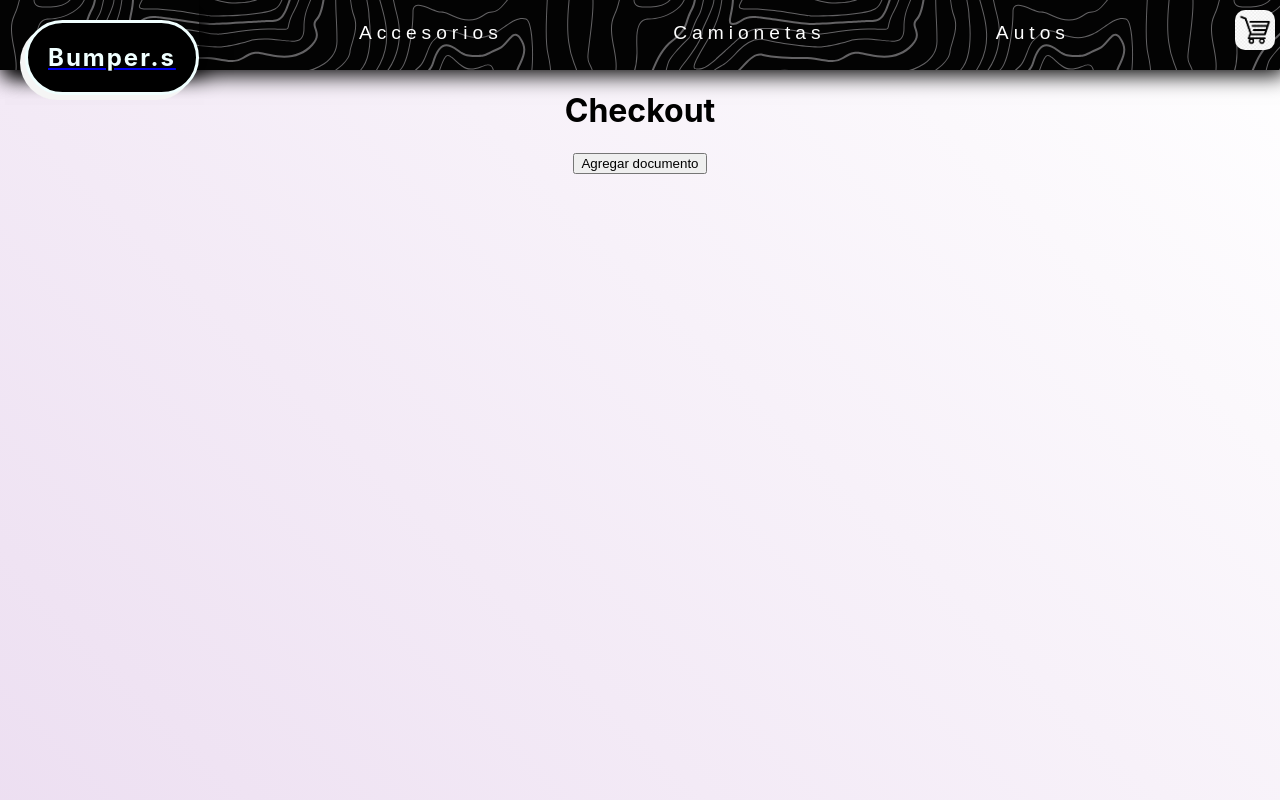
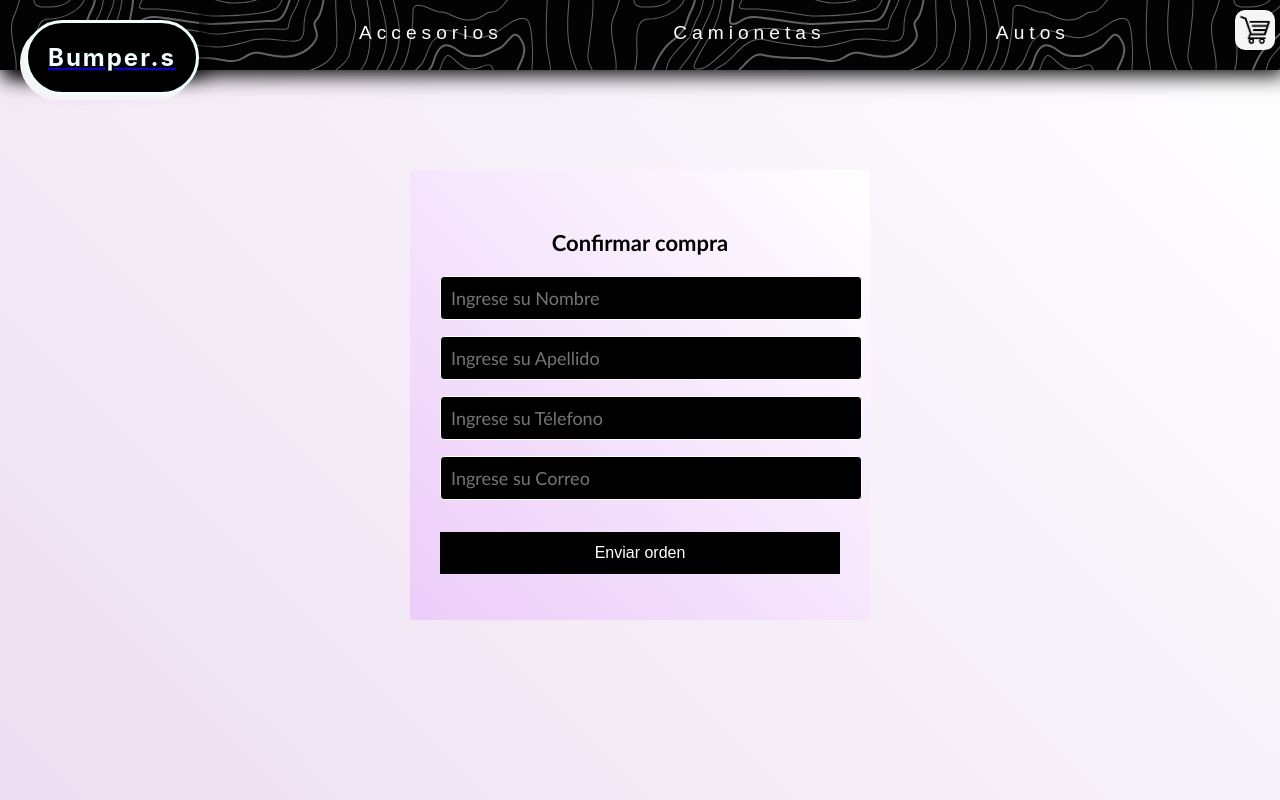
Before and after one commit to facuacunaa/EcomerceNFTs, a React (Create React App) app: page /checkout in a window 1280 px wide. Shown: the top 800 px of the page. Built offline with nearby package versions, Linux system fonts and the light colour scheme; no server answers; the database is empty.

Commit message:
Reentregadel proyecto

```diff
--- a/src/componentes/checkout/checkout.js
+++ b/src/componentes/checkout/checkout.js
@@ -1,80 +1,98 @@
-import { useState, useContext } from "react"
-import { CartContext } from "../context/CartContext"
-import { getDocs, addDoc, collection, doc, updateDoc, where, query, documentId, writeBatch } from 'firebase/firestore'
-import { db } from "../../services"
+import { useContext } from 'react'
+import { CartContext } from '../context/CartContext'
+import React, { useState } from 'react'
+import './form.css'
 
-const Checkout = () => {
-    const [loading, setLoading] = useState(false)
+export default function Form ({createOrder}) {
+    const {cart} = useContext(CartContext)
+    const [dataForm, setDataForm] = useState({
+        name: "",
+        surname: "",
+        phone: "",
+        email: ""
+      });
 
-    const { cart, total, clearCart } = useContext(CartContext)
+    const {name, phone, email} = useState("");
 
-    const createOrder = async () => {
-        setLoading(true)
-        try {
-            const objOrder = {
-                buyer: {
-                    name: 'Acuña Facundo',
-                    phone: '123456789',
-                    email: 'facuagustin17@gmail.com'
-                },
-                items: cart,
-                total
-            }
-
-            console.log(objOrder)
-
-            const ids = cart.map(prod => prod.id)
-            const productsRef = collection(db, 'products')
-
-            const productsAddedFromFirestore = await getDocs(query(productsRef, where(documentId(), 'in' , ids)))
-            const { docs } = productsAddedFromFirestore
-
-            const batch = writeBatch(db)
-            const outOfStock = []
-
-            docs.forEach(doc => {
-                const dataDoc = doc.data()
-                const stockDb = dataDoc.stock
-
-                const productAddedToCart = cart.find(prod => prod.id === doc.id)
-                const prodQuantity = productAddedToCart?.quantity
-
-                if(stockDb >= prodQuantity) {
-                    batch.update(doc.ref, { stock: stockDb - prodQuantity })
-                } else {
-                    outOfStock.push({ id: doc.id, ...dataDoc})
-                }
-            })
-
-            if(outOfStock.length === 0) {
-                await batch.commit()
-
-                const orderRef = collection(db, 'orders')
-                const orderAdded = await addDoc(orderRef, objOrder)
-
-                console.log(`El id de su orden es: ${orderAdded.id}`)
-                clearCart()
-            } else {
-                console.log('Hay productos fuera de stock')
-            }
-        } catch (error) {
-            console.log(error)
-        } finally {
-            setLoading(false)
-        }
+    function onInputChange(evt) {
+        setDataForm({
+            ...dataForm,
+            [evt.target.name] : evt.target.value
+        })
     }
 
-    if(loading) {
-        return <h1>Su orden se esta generando...</h1>
+    function onSubmit(evt) {
+        evt.preventDefault();
+        alert(`Sus datos ingresados son: Nombre ${dataForm.name} ${dataForm.surname}, y su email es ${dataForm.email}`);
+        if(name === '' || email === '' || phone === ''){
+           alert ('Todos los campos son requeridos');
+            return;
+        }
+        if(cart.length === 0){
+           alert ('No hay productos agregados al carrito');
+            return;
+        }
+
+        const buyer = ({
+            name: dataForm.name,
+            surname: dataForm.surname,
+            email: dataForm.email,
+            phone: dataForm.phone
+        })
+        createOrder(buyer);
     }
 
     return (
-        <>
-            <h1>Checkout</h1>
-            <button onClick={createOrder}>Agregar documento</button>
 
-        </>
+    <form className="form-register" onSubmit={onSubmit}>
+    <h4>Confirmar compra</h4>
+    <div>
+    <input className="controls"
+        value={dataForm.name}
+        onChange ={onInputChange}
+        name="name"
+        type="text"
+        placeholder="Ingrese su Nombre"
+        required
+    />
+    </div>
+    <div>
+    <input className="controls"
+        value={dataForm.surname}
+        onChange={onInputChange}
+        name="surname"
+        type="text"
+        placeholder="Ingrese su Apellido"
+        required
+    />
+    </div>
+    <div>
+    <input className="controls"
+        value={dataForm.phone}
+        onChange={onInputChange}
+        name="phone"
+        type="text"
+        placeholder="Ingrese su Télefono"
+        required
+    />
+    </div>
+    <div>
+    <input className="controls"
+        value={dataForm.email}
+        onChange={onInputChange}
+        name="email"
+        type="text"
+        placeholder="Ingrese su Correo"
+        required
+    />
+    </div>
+    <div>
+    <button className="botons"
+    type="submit"
+    onClick={onSubmit}
+    >
+    Enviar orden</button>
+    </div>
+    </form >
     )
 }
-
-export default Checkout
--- /dev/null
+++ b/src/componentes/checkout/form.css
@@ -0,0 +1,59 @@
+.form-register {
+    width: 400px;
+    background-color: #ecccf9;
+    background-image: linear-gradient(45deg, #ecccf9 0%, #ffffff 100%);
+    padding: 30px;
+    margin: auto;
+    margin-top: 100px;
+    border-radius: 4px;
+    font-family: 'calibri';
+    color: black;
+  }
+
+  .form-register h4 {
+    font-size: 22px;
+    margin-bottom: 20px;
+  }
+
+  .controls {
+    width: 100%;
+    background: #000;
+    padding: 10px;
+    border-radius: 4px;
+    margin-bottom: 16px;
+    border: 1px solid ;
+    font-family: 'calibri';
+    font-size: 18px;
+    color: white;
+  }
+
+  .form-register p {
+    height: 40px;
+    text-align: center;
+    font-size: 18px;
+    line-height: 40px;
+  }
+
+  .form-register a {
+    color: white;
+    text-decoration: none;
+  }
+
+  .form-register a:hover {
+    color: white;
+    text-decoration: underline;
+  }
+
+  .form-register .botons {
+    width: 100%;
+    background: black;
+    border: none;
+    padding: 12px;
+    color: white;
+    margin: 16px 0;
+    font-size: 16px;
+    cursor: pointer;
+  }
+  .botons:hover{
+    background: darkmagenta;
+  }
```
Also changed, not shown: src/componentes/MercadoLibre/MercadoLibre.js (deleted, +0 -36 lines), src/reportWebVitail.js (added, +17 -0 lines).
